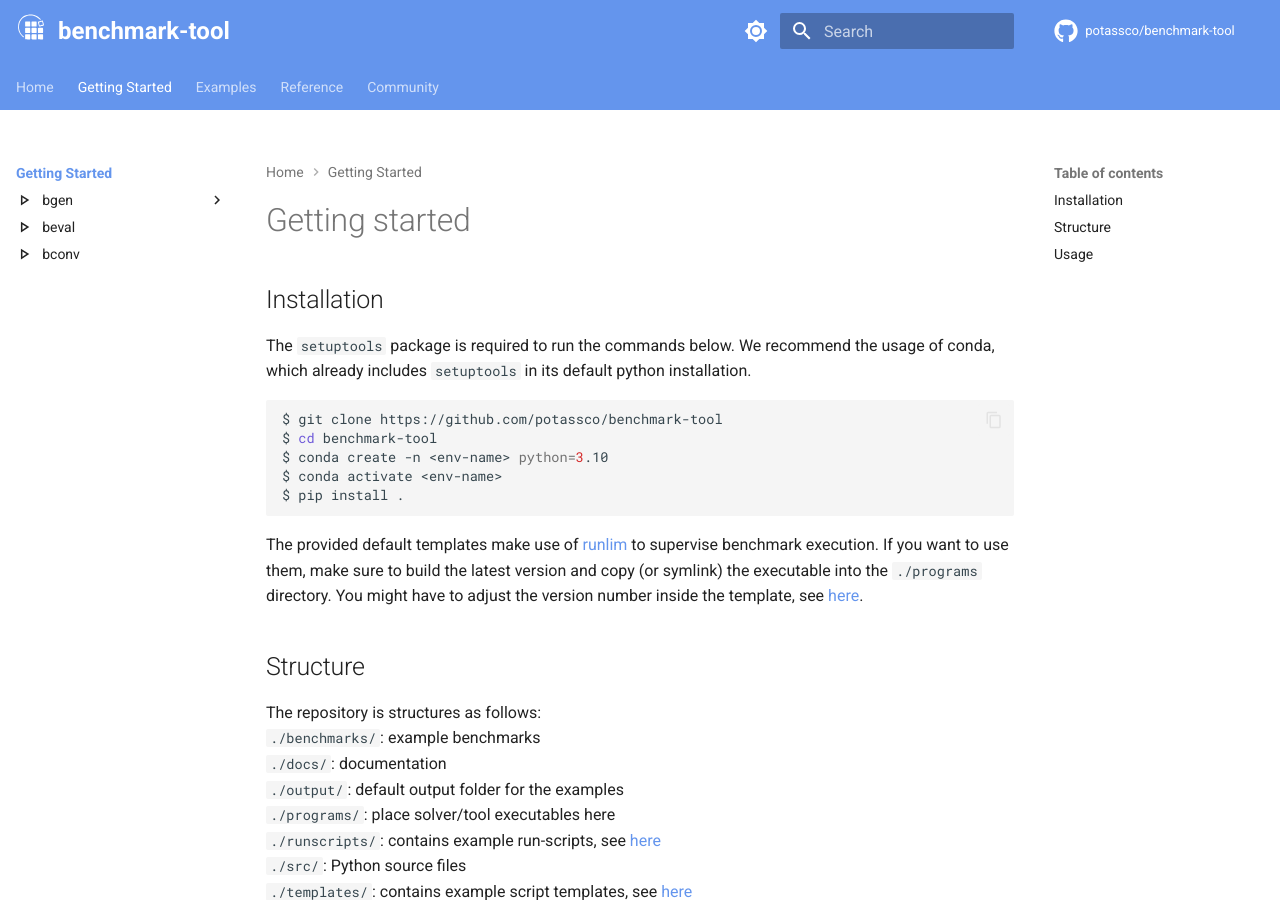
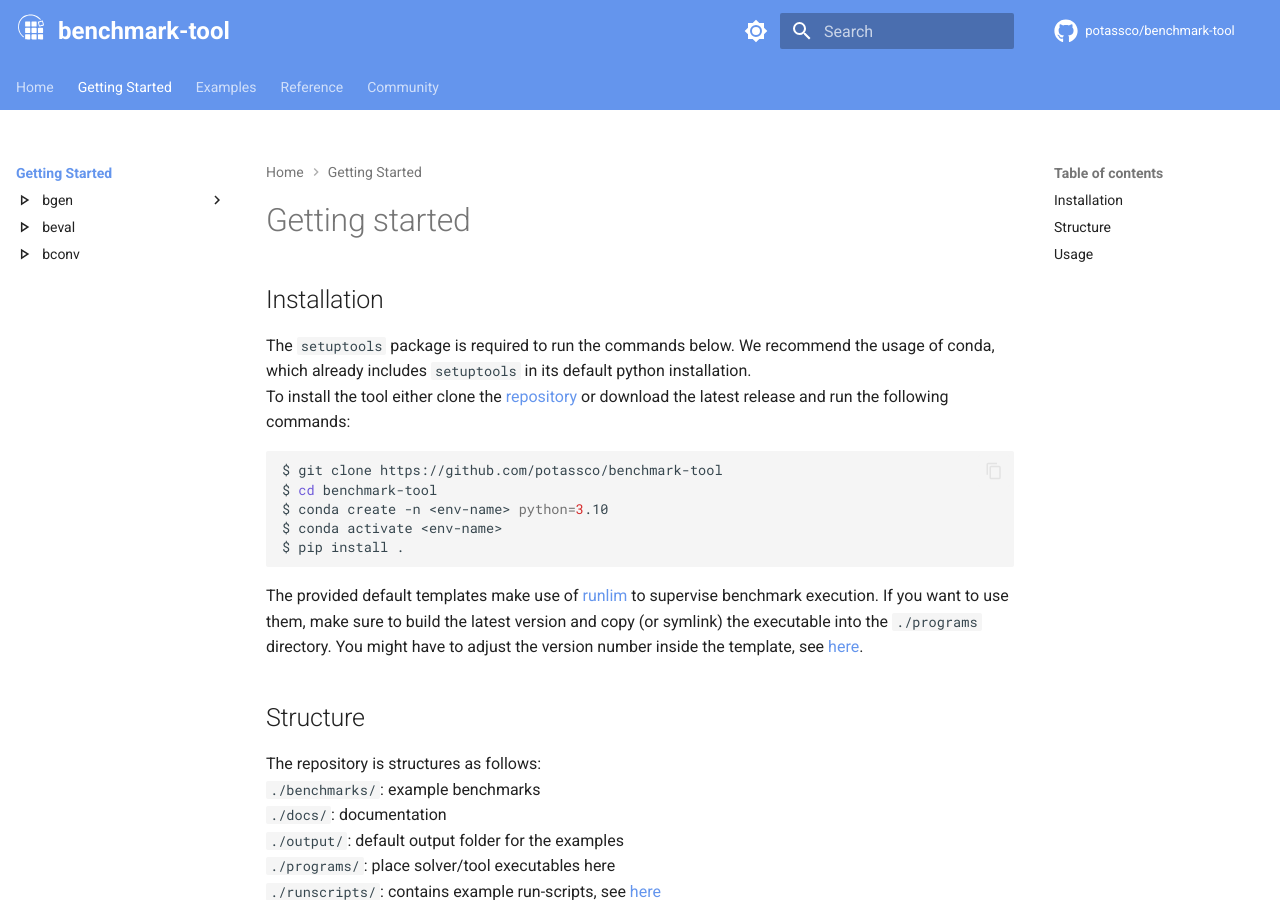
Before and after one commit to potassco/benchmark-tool, an MkDocs documentation site: the page built from docs/getting_started/index.md, in a window 1280 px wide and 900 px high. Built offline with MkDocs 1.6.1 and Material for MkDocs 9.7.7, drawn with Linux system fonts in a browser that asks for light colours; comment, search, counter and statistics services are not loaded.

Commit message:
Improve docs

````diff
--- a/docs/getting_started/index.md
+++ b/docs/getting_started/index.md
@@ -6,6 +6,7 @@
 
 The `setuptools` package is required to run the commands below.
 We recommend the usage of conda, which already includes `setuptools` in its default python installation.
+To install the tool either clone the [repository](https://github.com/potassco/benchmark-tool) or download the latest release and run the following commands:
 
 ```bash
 $ git clone https://github.com/potassco/benchmark-tool
````
